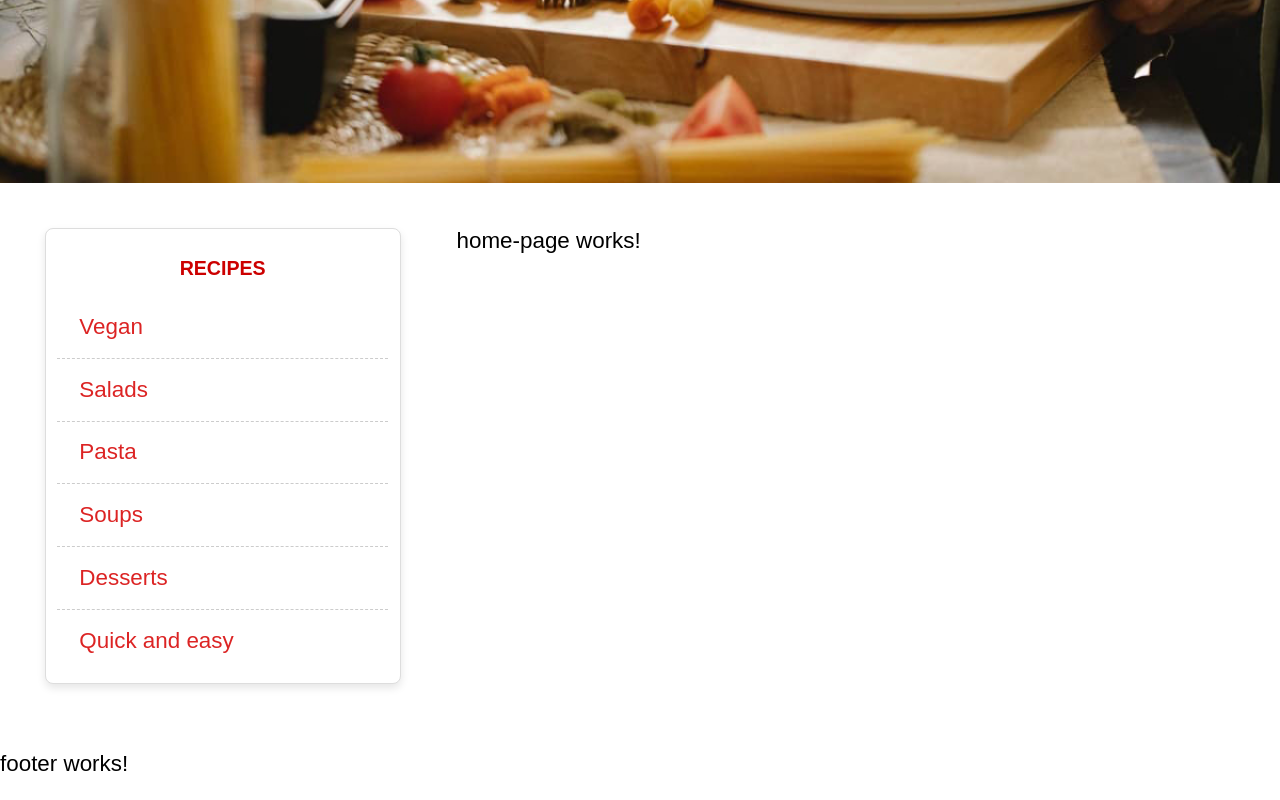
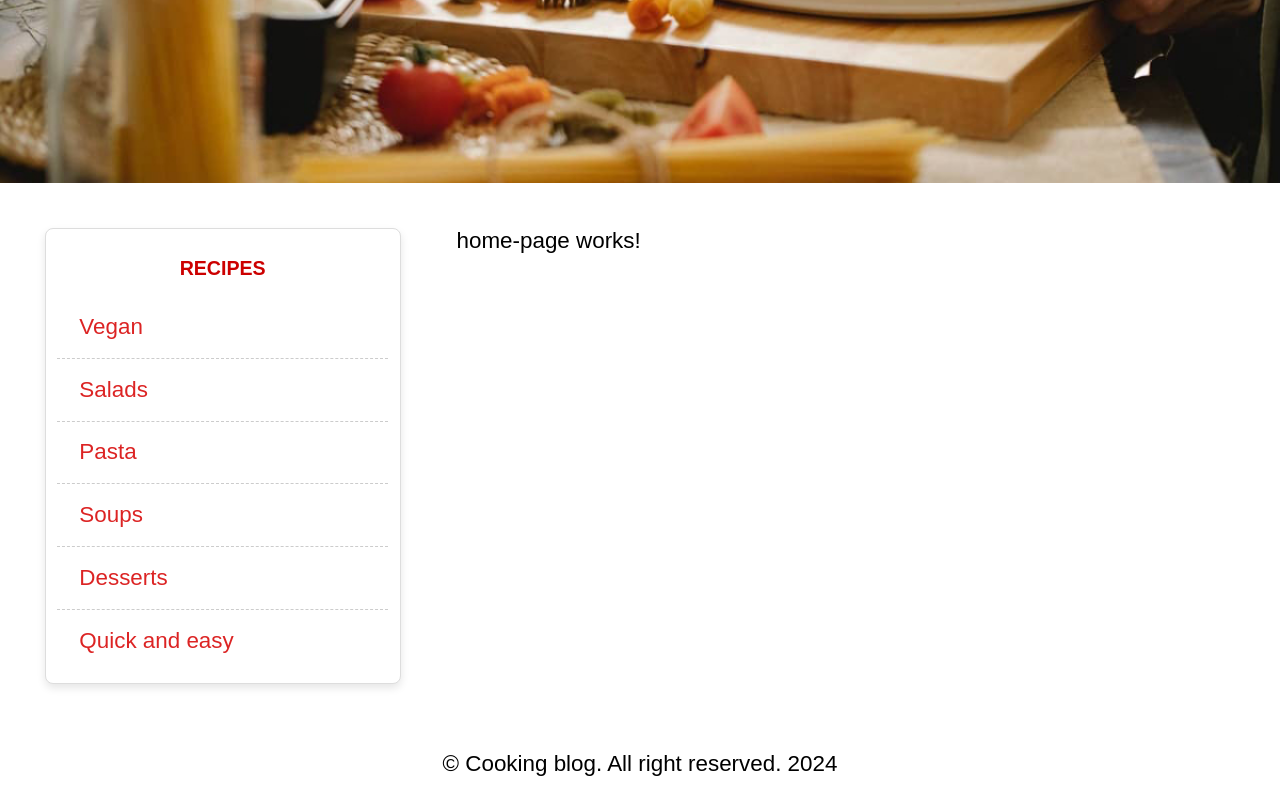
Before and after one commit to MaksymMishchenko/CookingBlogFrontend, an Angular app in the folder CookingBlogFrontend/: page / in a window 1280 px wide. Shown: the part 526-1326 px from the top of the page. Built offline with nearby package versions, Linux system fonts and the light colour scheme.

Commit message:
feat(footer): add footer with copyright message

```diff
--- a/CookingBlogFrontend/src/app/shared/components/footer/footer.component.html
+++ b/CookingBlogFrontend/src/app/shared/components/footer/footer.component.html
@@ -1 +1,3 @@
-<p>footer works!</p>
+<footer>
+    <p class="centered">&copy; Cooking blog. All right reserved. 2024</p>
+</footer>
```
